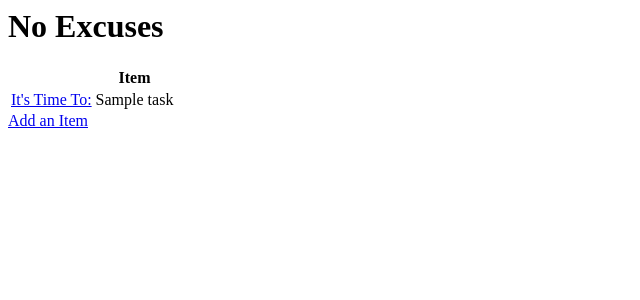
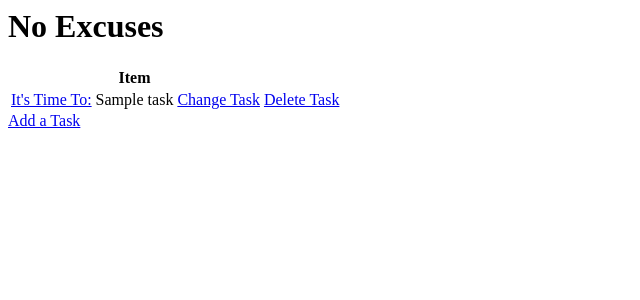
Before and after one commit to Code-Institute-Submissions/Villelligiulia-No-Excuses, a Django app: page / in a window 1280 px wide. Shown: the top 300 px of the page, without its empty margins (0-640 px from the left). Run offline with Django 3.2, Linux system fonts and the light colour scheme; tables that the repository leaves empty hold one stand-in row (values such as "Sample post").

Commit message:
Add update and delete funcionality

```diff
--- a/templates/add_task.html
+++ b/templates/add_task.html
@@ -2,6 +2,8 @@ sfsedfsd
 
 <form method="POST" action="">
     {% csrf_token %}
-    {{form}}
+    {{form.as_p}}
     <input type="submit" value="submit">
+
+    <a href="{% url 'home'%}">Back to Your List</a>
 </form>
--- /dev/null
+++ b/templates/delete_task.html
@@ -0,0 +1,6 @@
+<form method="POST">
+    {% csrf_token %}
+    <p>Do You want to delete this task? "{{task_to_delete}}"</p>
+    <input type="submit" value="Delete" />
+    <a href="{% url 'home'%}">Back to Your List</a>
+</form>
--- a/templates/task.html
+++ b/templates/task.html
@@ -10,9 +10,11 @@
     <tr>
         <td><a href='{% url "task" task.id %}'>It's Time To: </a></td>
         <td>{{task.title}}</td>
+        <td><a href="{% url 'update_task' task.id %}">Change Task</a></td>
+        <td><a href="{% url 'delete_task' task.id %}">Delete Task</a></td>
     </tr>
     {% empty %}
     <h3>No items in list </h3>
     {% endfor %}
 </table>
-<a href="{% url 'add_task' %}">Add an Item</a>
+<a href="{% url 'add_task' %}">Add a Task</a>
--- a/todo/urls.py
+++ b/todo/urls.py
@@ -4,5 +4,7 @@ from . import views
 urlpatterns = [
     path('', views.TaskList.as_view(), name='home'),
     path('about/<int:pk>/', views.TaskAbout.as_view(), name='task'),
-    path('add-task/', views.AddTask.as_view(), name='add_task')
+    path('add-task/', views.AddTask.as_view(), name='add_task'),
+    path('update-task/<int:pk>/', views.UpdateTask.as_view(), name='update_task'),
+    path('delete-task/<int:pk>/', views.DeleteTask.as_view(), name='delete_task'),
 ]
--- a/todo/views.py
+++ b/todo/views.py
@@ -25,3 +25,19 @@
     template_name = 'add_task.html'
     form_class = TaskForm
     success_url = reverse_lazy('home')
+
+
+class UpdateTask(generic.UpdateView):
+
+    model = Task
+    template_name = 'add_task.html'
+    form_class = TaskForm
+    success_url = reverse_lazy('home')
+
+
+class DeleteTask(generic.DeleteView):
+
+    model = Task
+    template_name = 'delete_task.html'
+    context_object_name = 'task_to_delete'
+    success_url = reverse_lazy('home')
```
